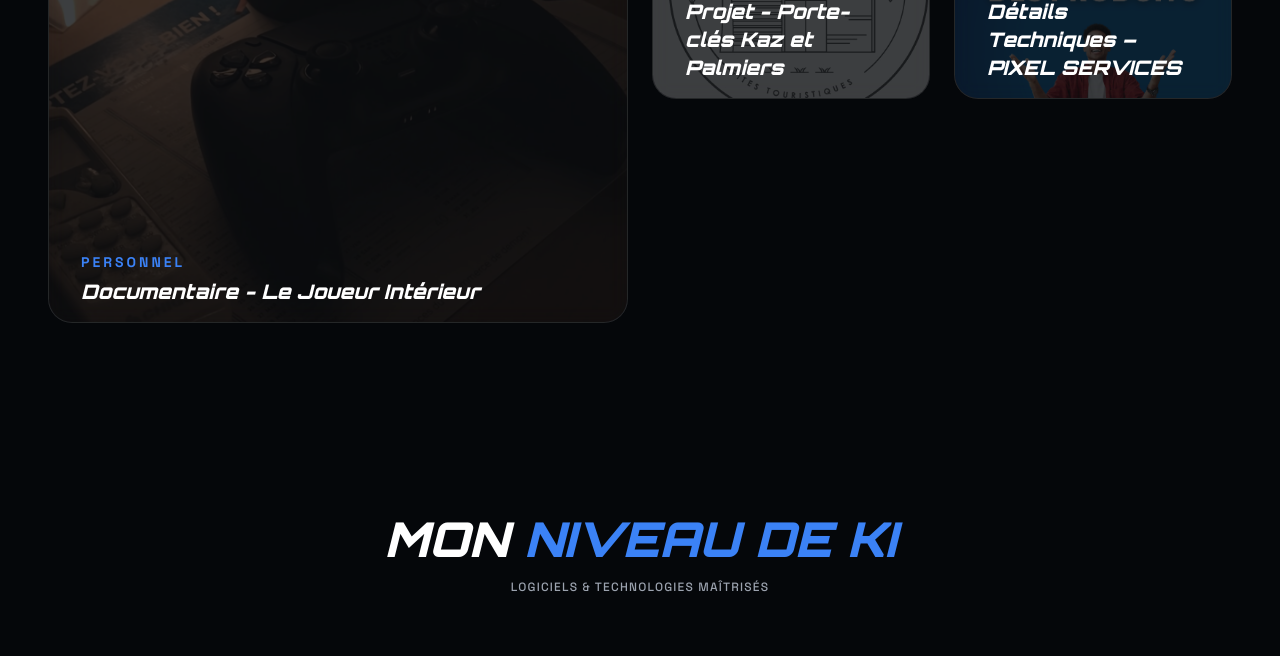
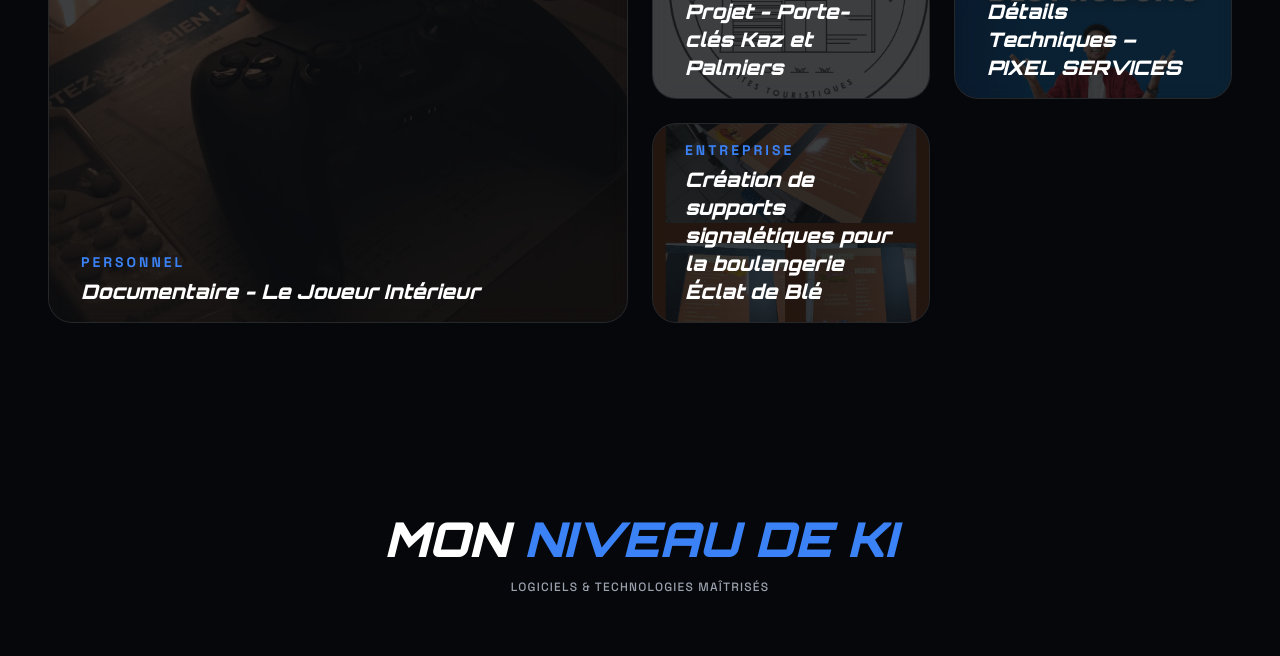
Before and after one commit to BlueCR3/PORTFOLIO-BUT-MMI-VF-ESSENTIAL, a plain HTML site: page index.html in a window 1280 px wide. Shown: the part 3040-3696 px from the top of the page. Drawn offline with nearby package versions, Linux system fonts and the light colour scheme.

Commit message:
Update index.html

```diff
--- a/index.html
+++ b/index.html
@@ -1163,6 +1163,15 @@
                 link: "https://www.canva.com/design/DAG_1m9AcUY/ZxhuU8CTH3srHyO2euO33w/view?utm_content=DAG_1m9AcUY&utm_campaign=designshare&utm_medium=link2&utm_source=uniquelinks&utlId=h6d64fe0c50",
                 span: "md:col-span-1"
              },
+             {
+                id: 18,
+                title: "Création de supports signalétiques pour la boulangerie Éclat de Blé",
+                category: "Entreprise",
+                desc: "Conception de 4 panneaux de signalétique A2 pour la boulangerie Éclat de Blé : création d'une série de visuels intégrant une bande ardoise effaçable pour la mise à jour des prix, suite à un besoin de modularité tarifaire. Un projet alliant gestion de contraintes techniques d'impression, hiérarchisation d'un catalogue produit dense et déclinaison d'une identité visuelle artisanale pour optimiser l'information client.",
+                img: "images2/Copie de MENU BOISSONS ECLAT DU BLÉ (40 x 60 cm).jpg",
+                link: "https://www.canva.com/design/DAG_557veO8/IUnyJx3NNLRxzK8msQL7lg/view?utm_content=DAG_557veO8&utm_campaign=designshare&utm_medium=link2&utm_source=uniquelinks&utlId=hec44966af5#4",
+                span: "md:col-span-1"
+             },
         ];
 
         let currentProjectIndex = 0;
```
